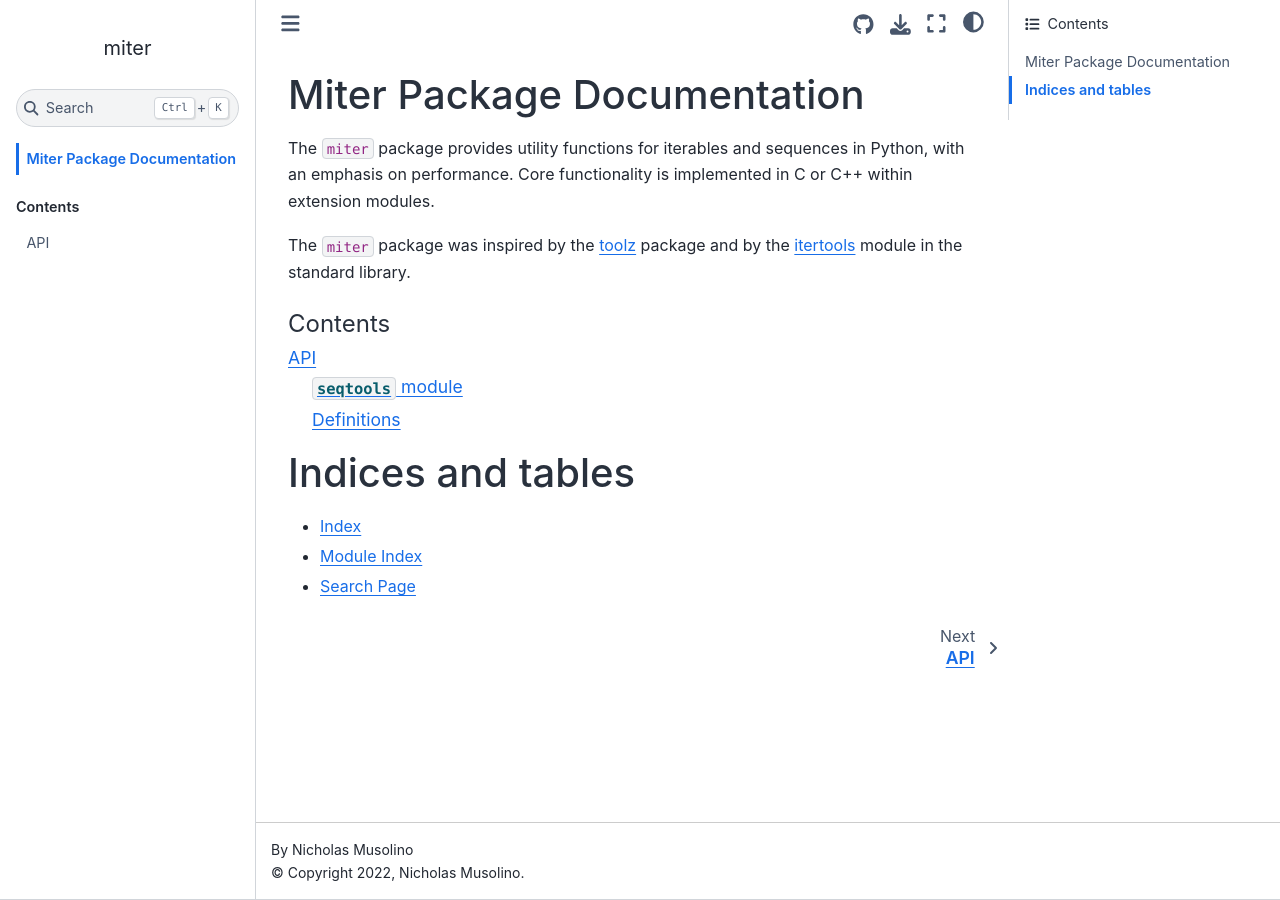
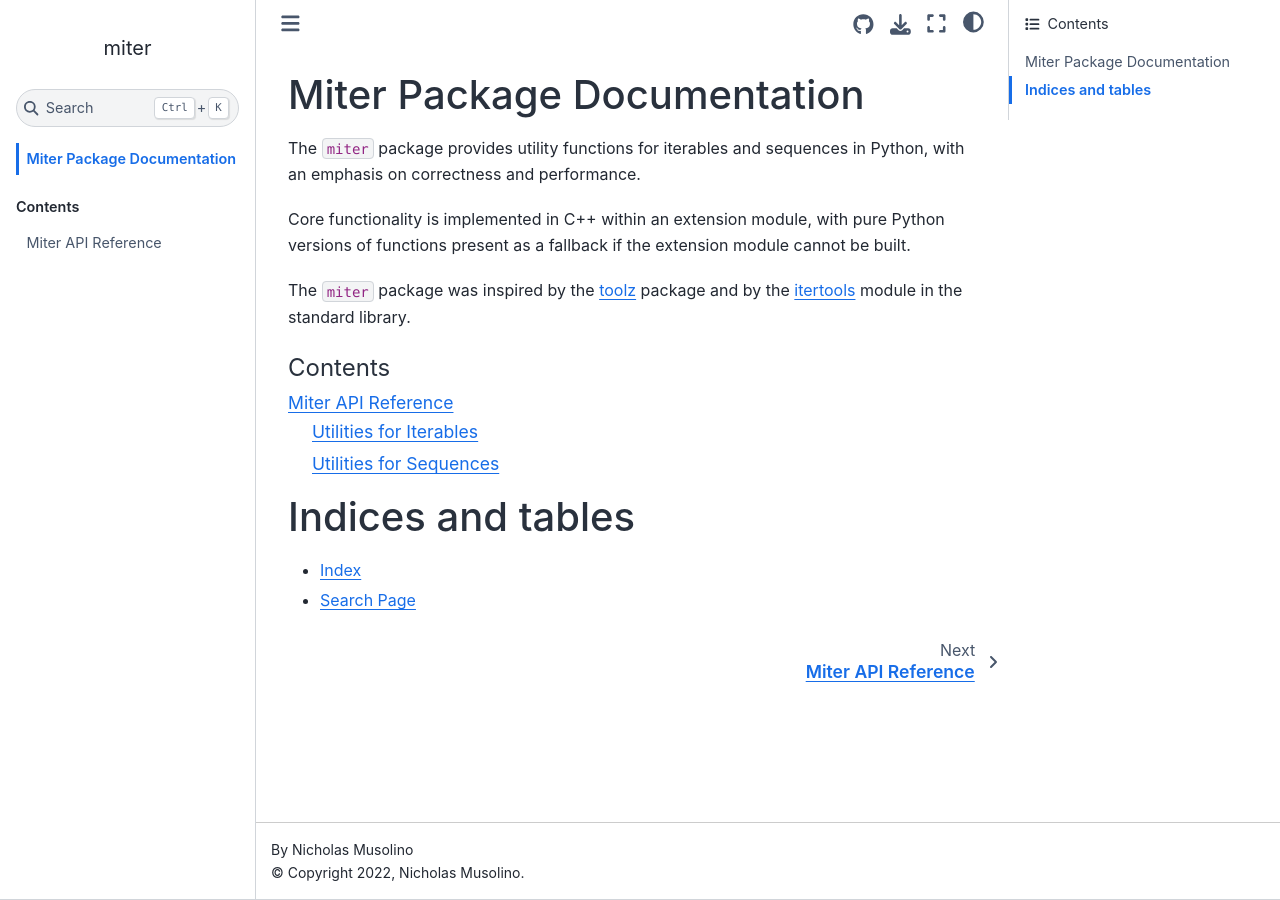
Before and after one commit to nmusolino/miter, a Sphinx documentation site: the page built from docs/index.rst, in a window 1280 px wide. Built offline with Sphinx 7.4.7 and the Sphinx Book theme 1.1.4, drawn with Linux system fonts in a browser that asks for light colours.

Commit message:
Update docs

```diff
--- a/docs/api.rst
+++ b/docs/api.rst
@@ -1,20 +1,21 @@
-API
-===
+===================
+Miter API Reference
+===================
 
-This page documents all the functions within ``miter``.
+This page documents the functions and classes within ``miter``.
 
-``seqtools`` module
--------------------
+.. currentmodule:: miter
 
-.. currentmodule:: miter.seqtools
+Utilities for Iterables
+=======================
 
-.. autosummary::
-   indexes
+.. autofunction:: length
 
+.. autofunction:: all_equal
 
-Definitions
------------
+.. autofunction:: unique
 
-.. currentmodule:: miter.seqtools
-.. automodule:: miter.seqtools
-   :members:
+Utilities for Sequences
+=======================
+
+.. autofunction:: indexes
--- a/docs/conf.py
+++ b/docs/conf.py
@@ -25,8 +25,8 @@ extensions = [
     "myst_parser",
     "sphinx.ext.autodoc",
     "sphinx.ext.autosummary",
-    "sphinx.ext.mathjax",
-    "sphinx.ext.napoleon",
+    "sphinx.ext.doctest",
+    # "sphinx.ext.napoleon",
     "sphinx_copybutton",
 ]
 
@@ -38,6 +38,10 @@ templates_path = []
 # This pattern also affects html_static_path and html_extra_path.
 exclude_patterns = ["_build", "**.ipynb_checkpoints", "Thumbs.db", ".DS_Store", ".env"]
 
+# Whether to add module names to function names, as in `miter.all_equal()`.
+add_module_names = True
+# Whether to strip module names from type annotations (?).
+python_use_unqualified_type_names = True
 
 # -- Options for HTML output -------------------------------------------------
 
--- a/docs/index.rst
+++ b/docs/index.rst
@@ -2,8 +2,10 @@ Miter Package Documentation
 ===========================
 
 The ``miter`` package provides utility functions for iterables and sequences in Python,
-with an emphasis on performance.  Core functionality is implemented in C or C++ within
-extension modules.
+with an emphasis on correctness and performance.
+
+Core functionality is implemented in C++ within an extension module, with pure Python
+versions of functions present as a fallback if the extension module cannot be built.
 
 The ``miter`` package was inspired by the
 `toolz <https://toolz.readthedocs.io/en/latest/>`__ package and by the
```
Also changed, not shown: other parts of docs/index.rst (+1 -2 lines).
